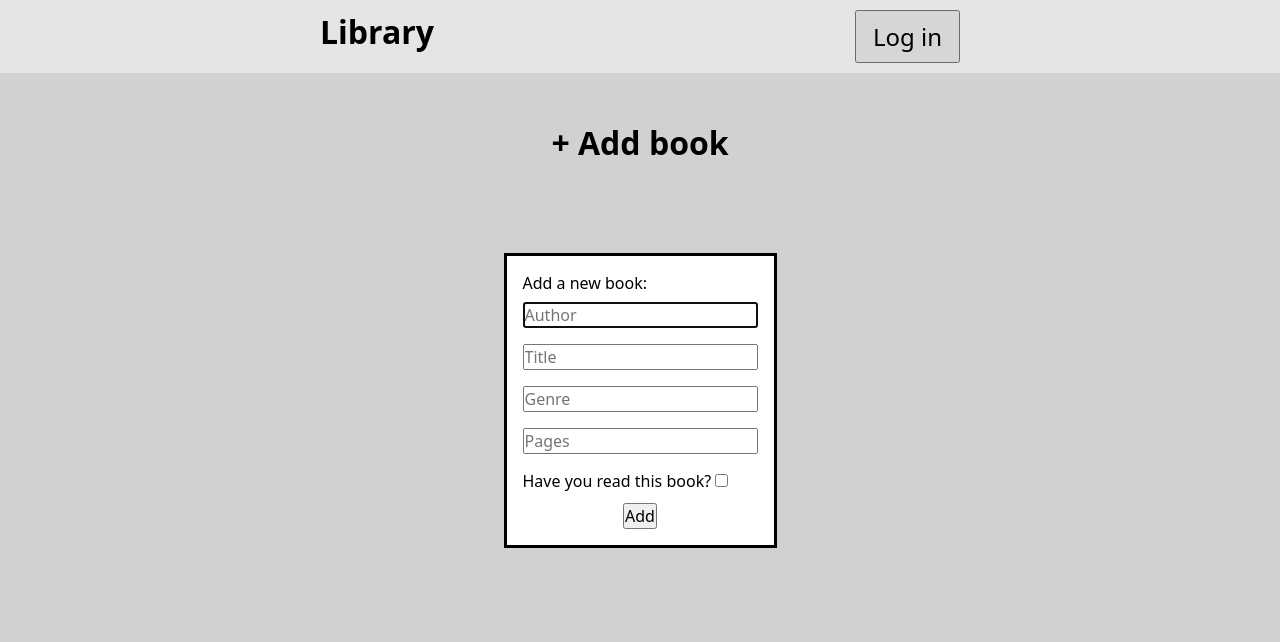
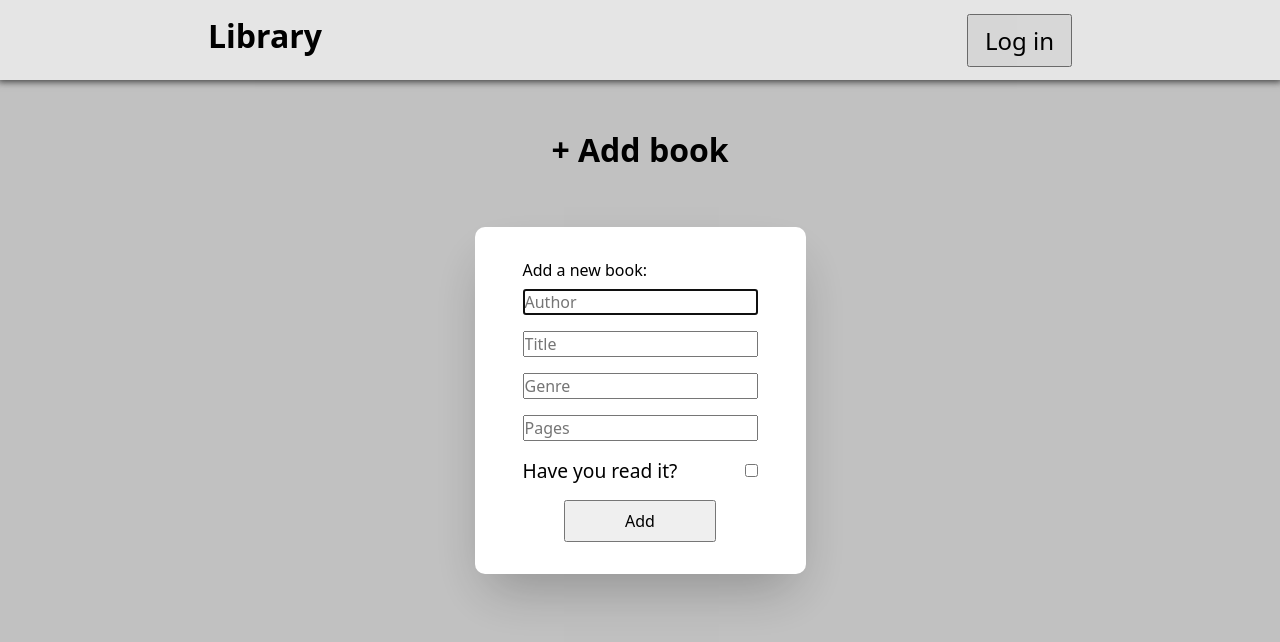
Before and after one commit to salocin-95/project-library, a plain HTML site: page index.html in a window 1280 px wide. Both pictures are taken after a click on the button "+ Add book". Drawn offline with Linux system fonts and the light colour scheme.

Commit message:
Modify styles

```diff
--- a/index.html
+++ b/index.html
@@ -15,49 +15,34 @@
             </div>
         </header>
         <main>
+            <div class="main-wrapper">
                 <div class="button">
                     <button id="addBookWindow">
                         + Add book
                     </button>
                 </div>
-
                 <dialog id="addDialog">
 
                     <form id="bookInformation">
-
                         <p>Add a new book:</p>
-
                         <input type="text" id="author" name="author" placeholder="Author" required>
-
                         <input type="text" id="title" name="title" placeholder="Title" required>
-
                         <input type="text" id="genre" name="genre" placeholder="Genre" required>
-
                         <input type="number" id="pages" name="number" placeholder="Pages" required>
-
                         <div class="is-read">
-                        <label for="read">Have you read this book?</label>
+                            <label for="read" style="font-size: 1.2rem;">Have you read it?</label>
                             <input type="checkbox" id="read" name="read">
                         </div>
-
-
                         <div class="buttons">
-
                             <button id="addBook" type="submit" class="add">Add</button>
 
-
                         </div>
-
                     </form>
-
-
-
                 </dialog>
-
                 <div class="book-list">
-
                 </div>
                         </main>
+                    </div>
             </div>
     <script src="script.js"></script>
 </body>
--- a/script.js
+++ b/script.js
@@ -66,7 +66,6 @@ const addBookCard = (book) => {
       let p = document.createElement("p")
       p.innerText = `${(capitalize(propertyName))}: ${book[i][propertyName]}`
       card.appendChild(p)
-      console.log(`${propertyName}: ${book[i][propertyName]}`)
     }
 
 
--- a/style.css
+++ b/style.css
@@ -1,3 +1,7 @@
+:root {
+    --primary-color:rgb(215, 215, 215);
+}
+
 * {
     box-sizing: border-box;
     margin: 0;
@@ -8,8 +12,13 @@
 
 main {
     height: 100%;
-    width: 100%;
-    background-color: rgb(233, 233, 233);
+}
+
+.main-wrapper {
+    background-color: var(--primary-color);
+    width: 100vw;
+    height: 100%;
+    z-index: -999;
 }
 
 .container {
@@ -37,6 +46,7 @@ p {
 }
 
 header {
+    z-index: 1;
     width: 100%;
     height: 5rem;
     display: flex;
@@ -49,7 +59,8 @@ header {
 
 .wrapper {
     display: flex;
-    width: 50%;
+    padding: 1rem;
+    width: 70vw;
     justify-content: space-between;
 }
 
@@ -62,16 +73,6 @@ header {
 #addDialog {
     margin: auto;
     padding: 1rem;
-}
-
-#bookInformation {
-    display: flex;
-    flex-direction: column;
-    justify-content: center;
-}
-
-.buttons {
-    text-align: center;
 }
 
 label, input {
@@ -89,7 +90,7 @@ label, input {
 }
 
 .book {
-    max-width: 200px;
+    max-width: 220px;
     padding: 3rem;
     background-color: rgb(255, 255, 255);
     box-shadow: 5px 5px 5px rgb(220, 220, 220);
@@ -100,13 +101,27 @@ label, input {
 .read {
     background-color: lightgreen;
     margin-bottom: 1rem;
+    border-radius: 5px;
+    border-color: transparent;
+    height: 100%;
     width: 100%;
 }
 
 .not-read {
     background-color: lightcoral;
     margin-bottom: 1rem;
+    border-radius: 5px;
+    border-color: transparent;
+    height: 100%;
     width: 100%;
+}
+
+.read:hover {
+    background-color: rgb(165, 243, 165);
+}
+
+.not-read:hover {
+    background-color: rgb(227, 116, 116);
 }
 
 .remove {
@@ -126,3 +141,39 @@ label, input {
     cursor: pointer;
     border-radius: 10px;
 }
+
+dialog {
+    border: none !important;
+    border-radius: 10px;
+    box-shadow: 0 0 #0000, 0 0 #0000, 0 25px 50px -12px rgba(0, 0, 0, 0.25);
+    padding: 1.6rem;
+    max-width: 400px;
+}
+
+
+#bookInformation {
+    display: flex;
+    margin: 0 auto;
+    flex-direction: column;
+    padding:1rem 2rem 1rem 2rem;
+}
+
+.buttons {
+    width: 100%;
+    margin: 0 auto;
+}
+
+
+.add {
+    margin: 0 auto;
+    display: flex;
+    justify-content: center;
+    align-items: center;
+    width: 65%;
+    padding: 0.5rem;
+}
+
+.is-read {
+    display: flex;
+    justify-content: space-between;
+}
```
Lines whose indentation alone changed are shown as unchanged.
